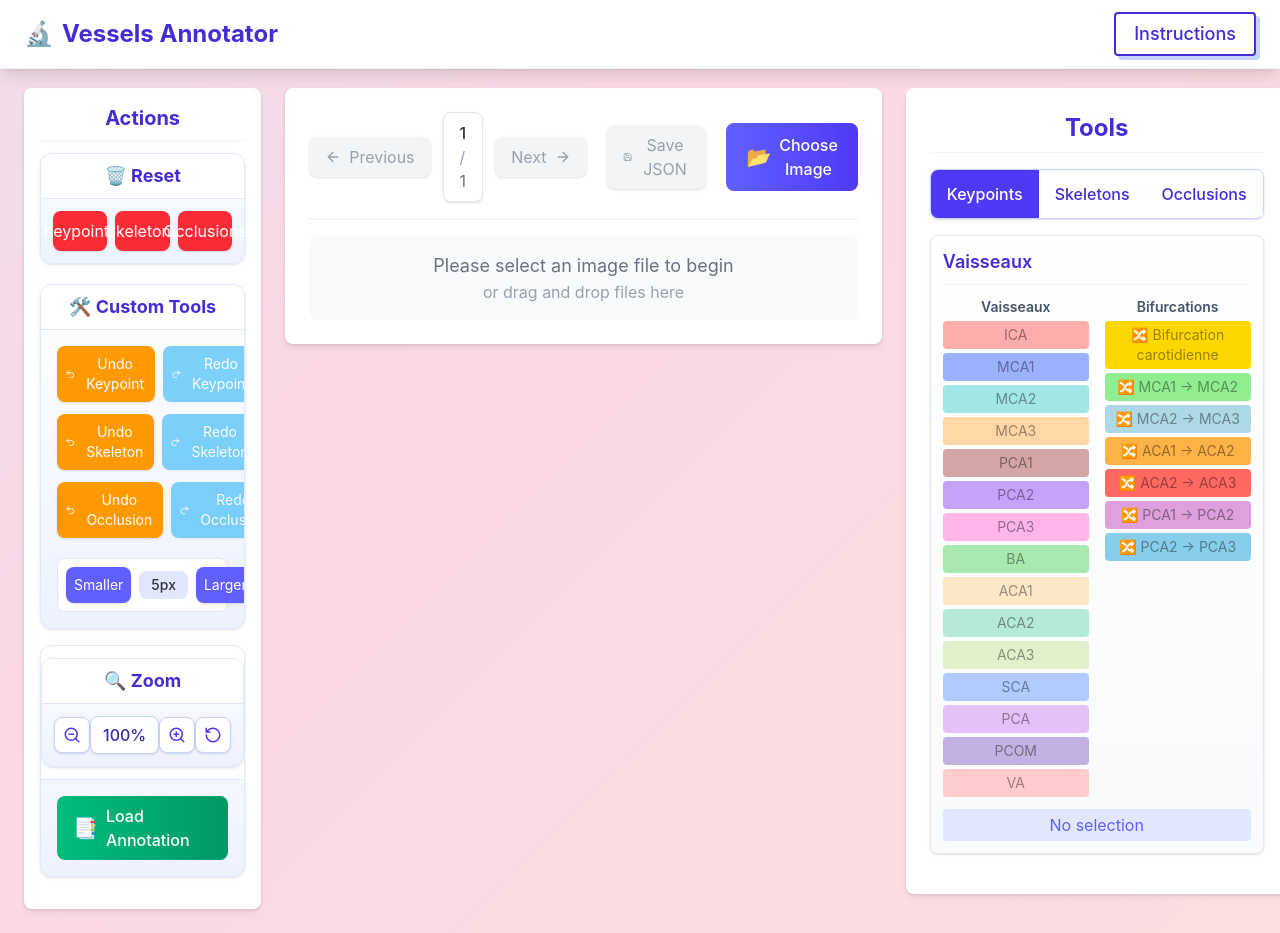
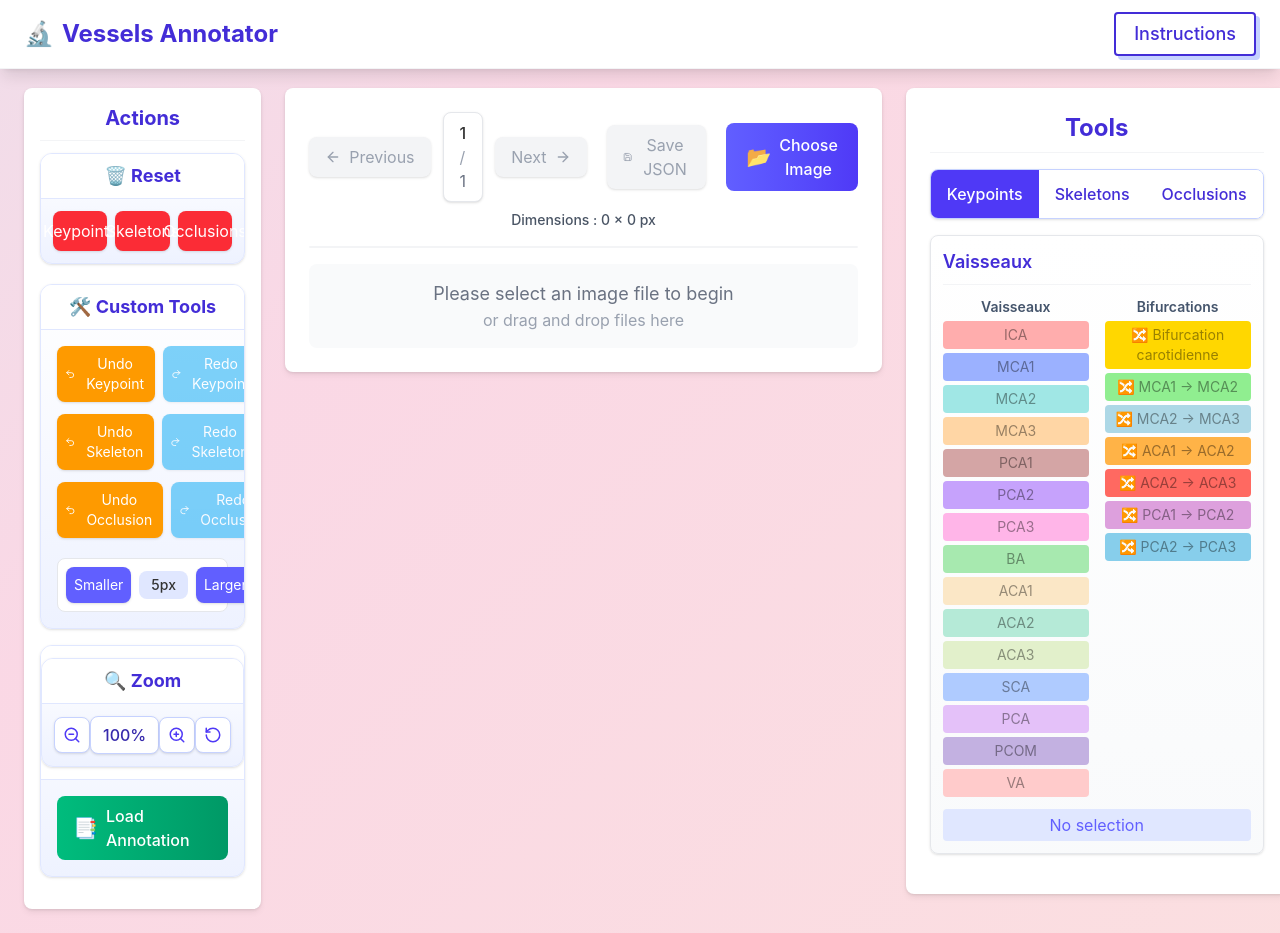
Before and after one commit to IIAS-Research/VTrack, a React (Vite) app: page / in a window 1280 px wide. Built offline with nearby package versions, Linux system fonts and the light colour scheme.

Commit message:
[FEAT] adding dimensions of the loaded image

```diff
--- a/src/component/annotator.jsx
+++ b/src/component/annotator.jsx
@@ -22,6 +22,7 @@ export default function DicomAnnotator() {
     const [selectedSkeletonLabel, setSelectedSkeletonLabel] = useState(null);
     const [selectedBboxLabel, setSelectedBboxLabel] = useState(null);
     const [keypointSize, setKeypointSize] = useState(5); // Default keypoint size
+    const [imageDimensions, setImageDimensions] = useState({ width: 0, height: 0 });
 
     // Custom hooks for functionality
     const {
@@ -93,6 +94,10 @@ export default function DicomAnnotator() {
             // Pas besoin de recharger l'image ici, elle l'est déjà
             // On attend juste un petit délai pour être sûr qu'elle est affichée
             setTimeout(() => {
+                const img = viewerRef.current?.querySelector("img");
+                if (img) {
+                    setImageDimensions({ width: img.naturalWidth, height: img.naturalHeight });
+                }
                 drawAll(lastPageIndex); // Dessine les annotations une fois que l'image est là
             }, 100); // petit délai pour laisser le temps au DOM de s'ajuster
         }
@@ -109,7 +114,8 @@ export default function DicomAnnotator() {
             // Reset zoom when changing pages
             resetZoom();
 
-            loadImage(images[nextPage - 1], () => {
+            loadImage(images[nextPage - 1], ({ width, height }) => {
+                setImageDimensions({ width, height });
                 // Callback after image is loaded and canvas size is adjusted
                 drawAll(nextPage);
             });
@@ -124,7 +130,8 @@ export default function DicomAnnotator() {
             // Reset zoom when changing pages
             resetZoom();
 
-            loadImage(images[prevPage - 1], () => {
+            loadImage(images[prevPage - 1], ({ width, height }) => {
+                setImageDimensions({ width, height });
                 // Callback after image is loaded and canvas size is adjusted
                 drawAll(prevPage);
             });
@@ -266,15 +273,6 @@ export default function DicomAnnotator() {
     useEffect(() => {
         drawAll(currentPage);
     }, [keypointSize]);
-
-
-    const clearCanvas = () => {
-        const canvas = canvasRef.current;
-        if (canvas) {
-            const ctx = canvas.getContext("2d");
-            ctx.clearRect(0, 0, canvas.width, canvas.height);
-        }
-    };
 
     return (
         <div className="px-6 mt-16 flex flex-col lg:flex-row gap-6">
@@ -435,6 +433,12 @@ export default function DicomAnnotator() {
                         handleSaveJSON={handleSaveJSON}
                         chooseImageButton={chooseImageButtonJSX}
                     />
+
+                    {/* Dimensions de l'image */}
+                    <div className="text-sm text-gray-600 font-medium text-center mt-2">
+                    Dimensions : {imageDimensions.width} × {imageDimensions.height} px
+                    </div>
+
                     {isDraggingOver && (
                         <div className="mt-4 text-center text-indigo-600 font-semibold bg-indigo-50 p-4 rounded-lg w-full border-2 border-dashed border-indigo-400">
                             <p className="text-lg">Drop files here to upload</p>
--- a/src/component/hooks/useImageLoader.jsx
+++ b/src/component/hooks/useImageLoader.jsx
@@ -26,8 +26,13 @@ export function useImageLoader({ viewerRef, canvasRef }) {
         imgElement.onload = () => {
             viewerRef.current.appendChild(imgElement);
 
+            const width = imgElement.naturalWidth;
+            const height = imgElement.naturalHeight;
+
             adjustCanvasSize(imgElement.naturalWidth, imgElement.naturalHeight);
-            if (callback) setTimeout(callback, 50);
+            if (callback) {
+                setTimeout(() => callback({ width, height }), 50);
+            }
         };
     };
 
```
